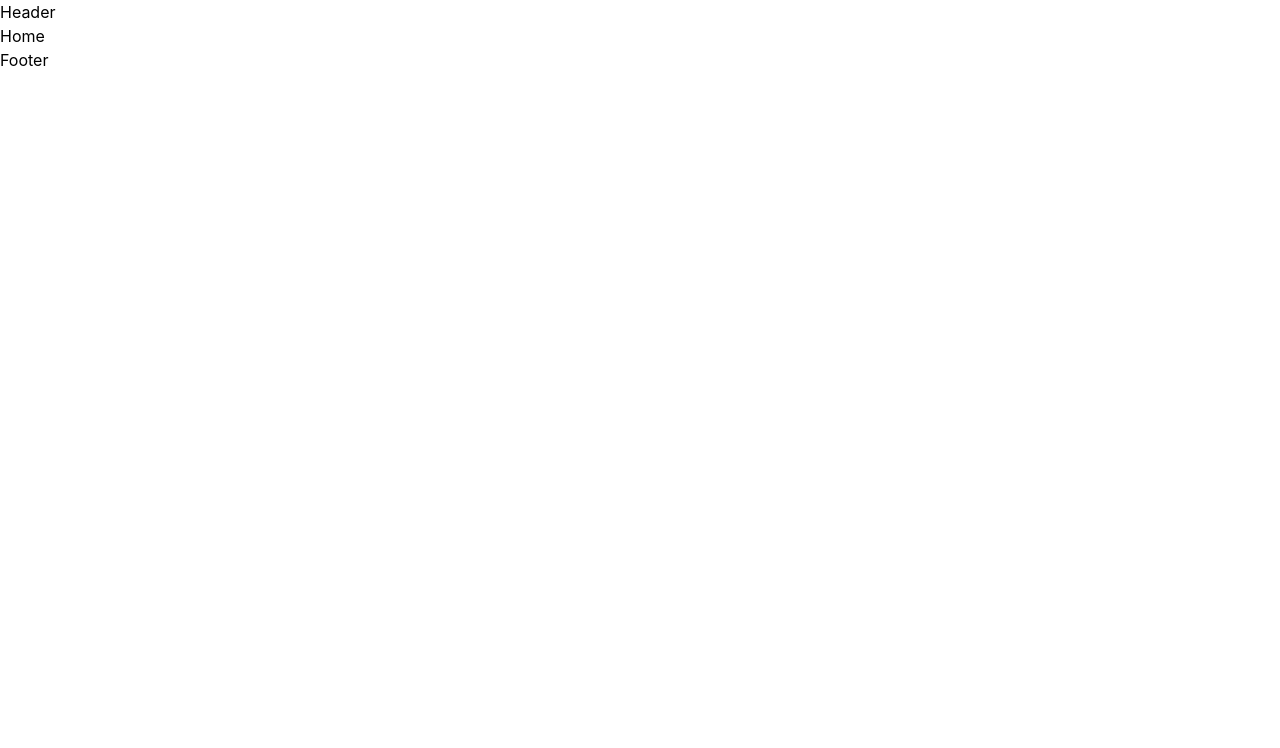
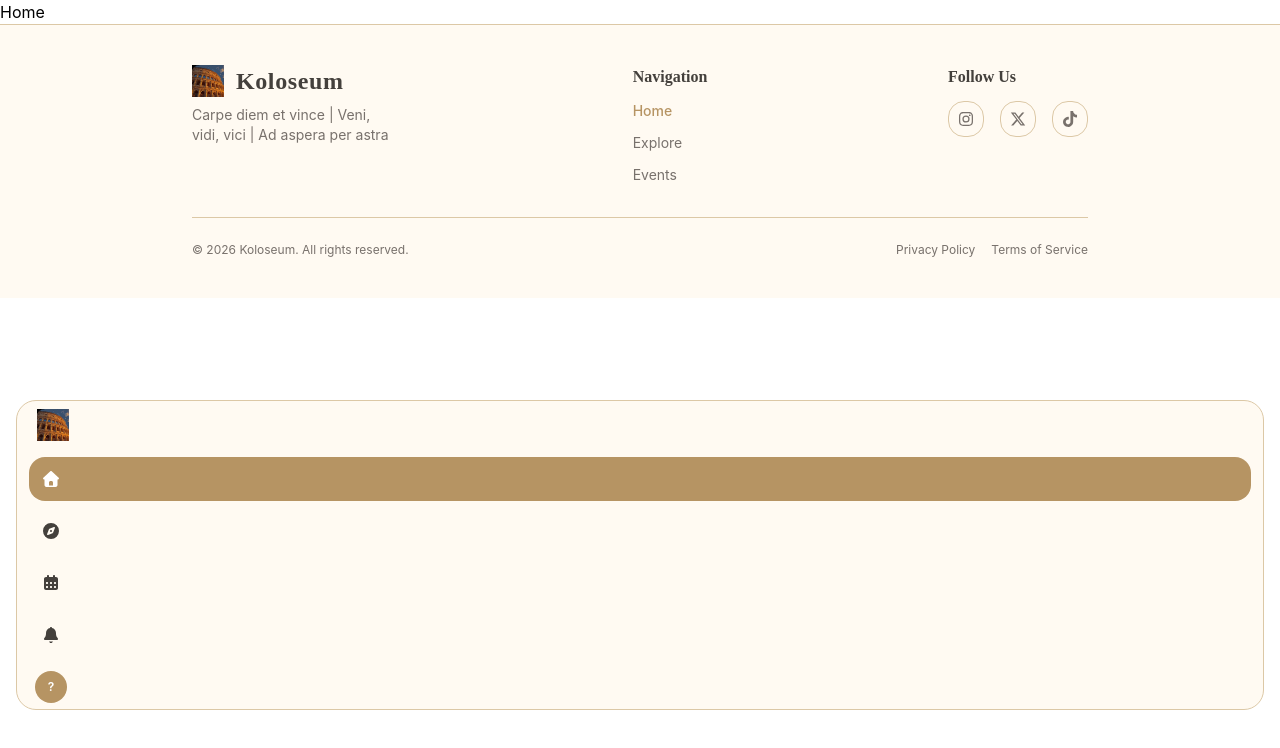
Before and after one commit to Gyesss/koloseum, a React (Vite) app in the folder client/: page / in a window 1280 px wide. Shown: the top 748 px of the page. Built offline with nearby package versions, Linux system fonts and the light colour scheme; no server answers.

Commit message:
Filled layouts (Header.jsx, Footer.jsx)

```diff
--- a/client/src/layouts/components/Footer.jsx
+++ b/client/src/layouts/components/Footer.jsx
@@ -1,5 +1,127 @@
-function Footer() {
-  return <h1>Footer</h1>;
+import clsx from "clsx";
+import { NavLink } from "react-router-dom";
+import { FontAwesomeIcon } from "@fortawesome/react-fontawesome";
+import {
+  faInstagram,
+  faXTwitter,
+  faTiktok,
+} from "@fortawesome/free-brands-svg-icons";
+
+import Logo from "../../assets/koloseum-logo.svg";
+
+const links = [
+  { to: "/", label: "Home" },
+  { to: "/explore", label: "Explore" },
+  { to: "/events", label: "Events" },
+];
+
+const socials = [
+  {
+    href: "https://instagram.com",
+    icon: faInstagram,
+    label: "Instagram",
+  },
+  {
+    href: "https://x.com",
+    icon: faXTwitter,
+    label: "X",
+  },
+  {
+    href: "https://tiktok.com",
+    icon: faTiktok,
+    label: "TikTok",
+  },
+];
+
+export default function Footer() {
+  return (
+    <footer className="bg-surface border-border border-t px-6 py-10 md:px-12">
+      <div className="mx-auto flex max-w-4xl flex-col items-center gap-8 md:flex-row md:items-start md:justify-between">
+        {/* Brand */}
+        <div className="flex flex-col items-center gap-2 md:items-start">
+          <div className="flex items-center gap-3">
+            <img src={Logo} alt="Koloseum" className="h-8 w-8 object-contain" />
+
+            <span className="font-heading text-text text-2xl font-semibold tracking-wide">
+              Koloseum
+            </span>
+          </div>
+
+          <p className="font-body text-text-soft max-w-50 text-center text-sm md:text-left">
+            Carpe diem et vince | Veni, vidi, vici | Ad aspera per astra
+          </p>
+        </div>
+
+        {/* Navigation */}
+        <nav className="flex flex-col items-center gap-3 md:items-start">
+          <span className="font-heading text-text text-base font-semibold">
+            Navigation
+          </span>
+
+          {links.map((link) => (
+            <NavLink
+              key={link.to}
+              to={link.to}
+              end={link.to === "/"}
+              className={({ isActive }) =>
+                clsx(
+                  "font-body text-sm transition-colors duration-200",
+                  isActive
+                    ? "text-brand font-medium"
+                    : "text-text-soft hover:text-brand",
+                )
+              }
+            >
+              {link.label}
+            </NavLink>
+          ))}
+        </nav>
+
+        {/* Socials */}
+        <div className="flex flex-col items-center gap-3 md:items-start">
+          <span className="font-heading text-text text-base font-semibold">
+            Follow Us
+          </span>
+
+          <div className="flex items-center gap-4">
+            {socials.map((social) => (
+              <a
+                key={social.label}
+                href={social.href}
+                target="_blank"
+                rel="noopener noreferrer"
+                aria-label={social.label}
+                className="border-border text-text-soft hover:border-brand hover:text-brand hover:bg-brand/10 rounded-base flex h-9 w-9 items-center justify-center border transition-all duration-200"
+              >
+                <FontAwesomeIcon icon={social.icon} />
+              </a>
+            ))}
+          </div>
+        </div>
+      </div>
+
+      {/* Bottom Bar */}
+      <div className="border-border mx-auto mt-8 flex max-w-4xl flex-col items-center gap-1 border-t pt-6 md:flex-row md:justify-between">
+        <p className="font-body text-text-soft text-xs">
+          © {new Date().getFullYear()} Koloseum. All rights reserved.
+        </p>
+
+        <div className="flex gap-4">
+          <a
+            href="/privacy"
+            className="font-body text-text-soft hover:text-brand text-xs transition-colors duration-200"
+          >
+            Privacy Policy
+          </a>
+
+          <a
+            href="/terms"
+            className="font-body text-text-soft hover:text-brand text-xs transition-colors duration-200"
+          >
+            Terms of Service
+          </a>
+        </div>
+      </div>
+    </footer>
+  );
 }
-
-export default Footer;
--- a/client/src/layouts/components/Header.jsx
+++ b/client/src/layouts/components/Header.jsx
@@ -1,5 +1,165 @@
-function Header() {
-  return <h1>Header</h1>;
+import { useEffect, useMemo, useState } from "react";
+import clsx from "clsx";
+import { NavLink } from "react-router-dom";
+
+import { FontAwesomeIcon } from "@fortawesome/react-fontawesome";
+import {
+  faHouse,
+  faCompass,
+  faCalendarDays,
+  faBell,
+} from "@fortawesome/free-solid-svg-icons";
+
+import Logo from "../../assets/koloseum-logo.svg";
+
+import useAuth from "../../hooks/useAuth";
+import { getNotifications } from "../../api/notifications";
+
+const navigations = [
+  { to: "/", label: "Home", icon: faHouse },
+  { to: "/explore", label: "Explore", icon: faCompass },
+  { to: "/events", label: "Events", icon: faCalendarDays },
+];
+
+export default function Header() {
+  const { user } = useAuth();
+
+  const [unreadCount, setUnreadCount] = useState(0);
+
+  useEffect(() => {
+    const fetchUnreadNotifications = async () => {
+      try {
+        const response = await getNotifications({
+          unread: true,
+          page: 1,
+          limit: 10,
+        });
+
+        setUnreadCount(response.data.meta.total || 0);
+      } catch (error) {
+        console.error("Failed to fetch notifications:", error);
+      }
+    };
+
+    if (user) {
+      fetchUnreadNotifications();
+    }
+  }, [user]);
+
+  const initials = useMemo(() => {
+    if (!user?.fullName) return "?";
+
+    return user.fullName
+      .split(" ")
+      .slice(0, 2)
+      .map((part) => part[0])
+      .join("")
+      .toUpperCase();
+  }, [user]);
+
+  return (
+    <header className="group/header bg-surface/95 border-border rounded-card fixed bottom-4 left-1/2 z-50 flex h-16 w-[calc(100%-2rem)] max-w-md -translate-x-1/2 items-center justify-center border px-3 backdrop-blur-md md:top-1/2 md:bottom-auto md:left-6 md:h-auto md:w-16 md:max-w-none md:translate-x-0 md:-translate-y-1/2 md:flex-col md:justify-start md:gap-2 md:px-2 md:py-3 md:transition-all md:duration-300 md:hover:w-56">
+      {/* Logo */}
+      <div className="rounded-base hidden h-12 w-full shrink-0 items-center overflow-hidden md:flex">
+        <div className="flex h-12 w-12 shrink-0 items-center justify-center">
+          <img src={Logo} alt="Koloseum" className="h-8 w-8 object-contain" />
+        </div>
+
+        <span className="font-heading text-text pr-3 text-lg font-semibold tracking-wide whitespace-nowrap opacity-0 transition-opacity duration-200 group-hover/header:opacity-100">
+          Koloseum
+        </span>
+      </div>
+
+      {/* Navigation */}
+      <nav className="flex w-full items-center justify-around gap-2 md:flex-col md:justify-start">
+        {navigations.map((item) => (
+          <NavItem key={item.to} {...item} />
+        ))}
+
+        <NavItem
+          to="/notifications"
+          label="Notifications"
+          icon={faBell}
+          notificationCount={unreadCount}
+        />
+
+        <ProfileNavItem user={user} initials={initials} />
+      </nav>
+    </header>
+  );
 }
 
-export default Header;
+function NavItem({ to, icon, label, notificationCount = 0 }) {
+  return (
+    <NavLink
+      to={to}
+      end={to === "/"}
+      className={({ isActive }) =>
+        clsx(
+          "relative flex items-center",
+          notificationCount > 0 ? "overflow-visible" : "overflow-hidden",
+
+          "rounded-base transition-all duration-300",
+          "h-11 w-11 justify-center",
+          "md:w-full md:justify-start",
+
+          isActive ? "bg-brand text-white" : "text-text hover:bg-brand/10",
+        )
+      }
+    >
+      {/* Icon */}
+      <div className="relative flex h-11 w-11 shrink-0 items-center justify-center text-base">
+        <FontAwesomeIcon icon={icon} />
+
+        {notificationCount > 0 && (
+          <span className="absolute top-2 right-2 flex h-4 min-w-4 items-center justify-center rounded-full bg-red-500 px-1 text-[9px] leading-none font-bold text-white">
+            {notificationCount > 9 ? "9+" : notificationCount}
+          </span>
+        )}
+      </div>
+
+      {/* Label */}
+      <span className="font-body hidden pr-5 text-sm font-medium whitespace-nowrap md:block md:opacity-0 md:transition-opacity md:duration-200 md:group-hover/header:opacity-100">
+        {label}
+      </span>
+    </NavLink>
+  );
+}
+
+function ProfileNavItem({ user, initials }) {
+  return (
+    <NavLink
+      to="/profile"
+      className={({ isActive }) =>
+        clsx(
+          "relative flex items-center overflow-hidden",
+          "rounded-base transition-all duration-300",
+          "h-11 w-11 justify-center",
+          "md:w-full md:justify-start",
+
+          isActive ? "bg-brand text-white" : "text-text hover:bg-brand/10",
+        )
+      }
+    >
+      {/* Avatar */}
+      <div className="flex h-11 w-11 shrink-0 items-center justify-center">
+        {user?.avatarUrl ? (
+          <img
+            src={user.avatarUrl}
+            alt={user.fullName}
+            className="h-8 w-8 rounded-full object-cover"
+          />
+        ) : (
+          <div className="bg-brand flex h-8 w-8 items-center justify-center rounded-full text-xs font-semibold text-white">
+            {initials}
+          </div>
+        )}
+      </div>
+
+      {/* Label */}
+      <span className="font-body hidden pr-5 text-sm font-medium whitespace-nowrap md:block md:opacity-0 md:transition-opacity md:duration-200 md:group-hover/header:opacity-100">
+        Profile
+      </span>
+    </NavLink>
+  );
+}
```
